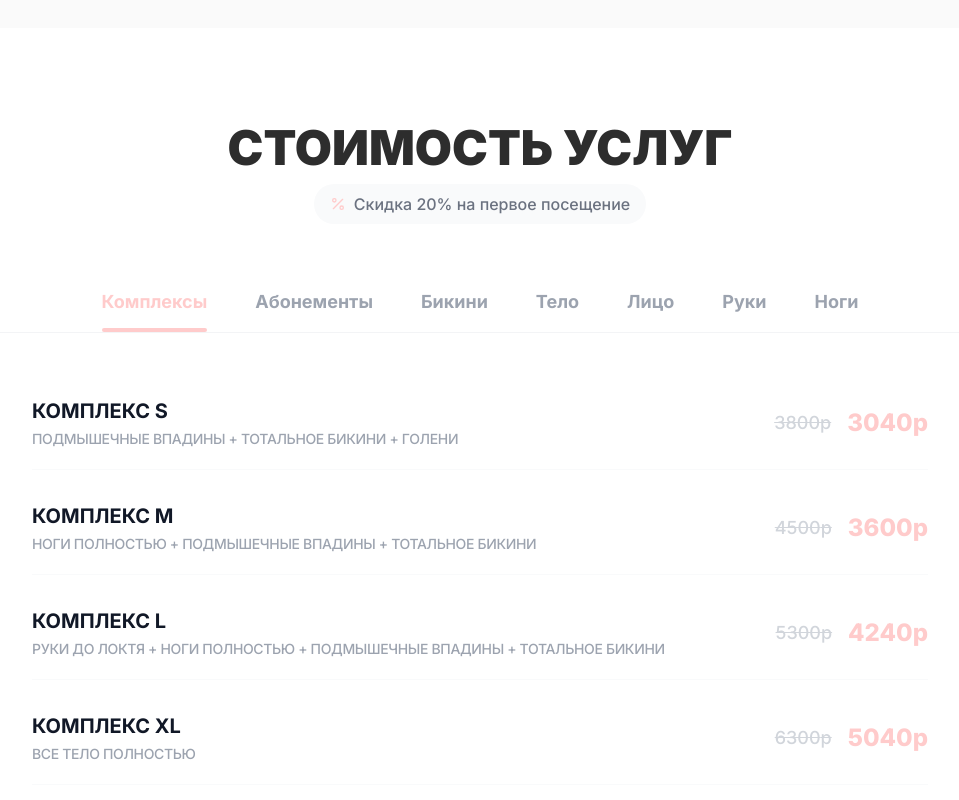
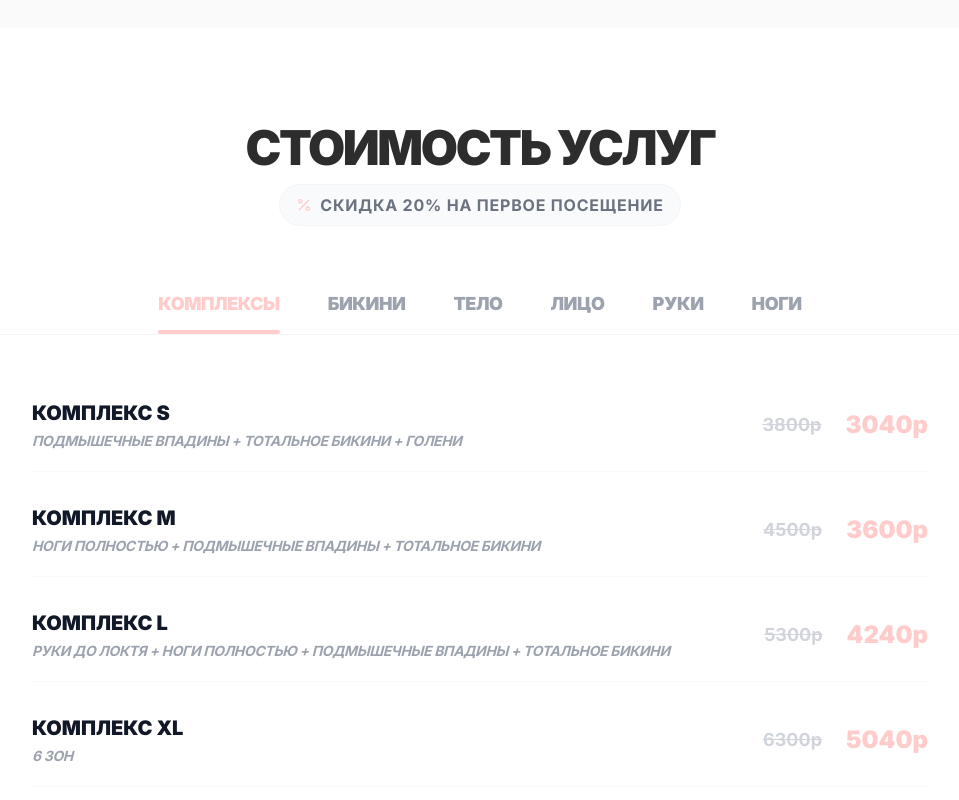
Before and after one commit to Mitrofanoff1/Kristll, a Next.js app: page / in a window 1280 px wide. Shown: the part 2020-2820 px from the top of the page, without its empty margins (160-1119 px from the left). Built offline with nearby package versions, Linux system fonts and the light colour scheme.

Commit message:
Update Price.tsx

```diff
--- a/components/Price.tsx
+++ b/components/Price.tsx
@@ -1,28 +1,23 @@
 "use client";
 
-import React, { useState, useRef, useEffect } from 'react';
+import React, { useState, useRef } from 'react';
 import { Percent } from 'lucide-react';
 
 const Price = () => {
   const [activeTab, setActiveTab] = useState('Комплексы');
   const scrollRef = useRef<HTMLDivElement>(null);
 
+  // Список категорий (убрал Абонементы)
   const categories = [
-    'Комплексы', 'Абонементы', 'Бикини', 'Тело', 'Лицо', 'Руки', 'Ноги'
+    'Комплексы', 'Бикини', 'Тело', 'Лицо', 'Руки', 'Ноги'
   ];
 
-  // Данные прайса (добавил Абонементы как пример, можешь поправить цены)
   const priceData: { [key: string]: { name: string, oldPrice: string, newPrice: string, desc?: string }[] } = {
     'Комплексы': [
       { name: "КОМПЛЕКС S", desc: "подмышечные впадины + тотальное бикини + голени", oldPrice: "3800", newPrice: "3040" },
       { name: "КОМПЛЕКС M", desc: "ноги полностью + подмышечные впадины + тотальное бикини", oldPrice: "4500", newPrice: "3600" },
       { name: "КОМПЛЕКС L", desc: "руки до локтя + ноги полностью + подмышечные впадины + тотальное бикини", oldPrice: "5300", newPrice: "4240" },
-      { name: "КОМПЛЕКС XL", desc: "все тело полностью", oldPrice: "6300", newPrice: "5040" },
-    ],
-    'Абонементы': [
-      { name: "Абонемент на 3 сеанса (Любая зона)", desc: "Выгода до 15%", oldPrice: "6000", newPrice: "5100" },
-      { name: "Абонемент на 5 сеансов (Любая зона)", desc: "Выгода до 25%", oldPrice: "10000", newPrice: "7500" },
-      { name: "Абонемент на 10 сеансов (Любая зона)", desc: "Максимальная выгода", oldPrice: "20000", newPrice: "14000" },
+      { name: "КОМПЛЕКС XL", desc: "6 зон", oldPrice: "6300", newPrice: "5040" },
     ],
     'Бикини': [
       { name: "Классическое бикини", oldPrice: "1400", newPrice: "1120" },
@@ -57,7 +52,6 @@ const Price = () => {
     ]
   };
 
-  // Центрируем активный таб при клике (для мобилок)
   const handleTabClick = (cat: string, e: React.MouseEvent) => {
     setActiveTab(cat);
     const target = e.currentTarget as HTMLElement;
@@ -73,25 +67,24 @@ const Price = () => {
 
         {/* ЗАГОЛОВОК */}
         <div className="text-center mb-8 md:mb-16">
-          <h2 className="text-2xl md:text-5xl font-black uppercase mb-3">Стоимость услуг</h2>
-          <div className="flex items-center justify-center gap-2 text-gray-500 font-medium bg-gray-50 inline-flex mx-auto px-4 py-2 rounded-full">
+          <h2 className="text-2xl md:text-5xl font-black uppercase mb-3 tracking-tighter">Стоимость услуг</h2>
+          <div className="flex items-center justify-center gap-2 text-gray-500 font-medium bg-gray-50 inline-flex mx-auto px-4 py-2 rounded-full border border-gray-100">
              <Percent className="w-4 h-4 text-accent" />
-             <p className="text-xs md:text-base">Скидка 20% на первое посещение</p>
+             <p className="text-[11px] md:text-base uppercase tracking-wider font-bold">Скидка 20% на первое посещение</p>
           </div>
         </div>
 
-        {/* ГОРИЗОНТАЛЬНЫЙ СКРОЛЛ КАТЕГОРИЙ (как на референсе) */}
+        {/* ГОРИЗОНТАЛЬНЫЙ СКРОЛЛ КАТЕГОРИЙ */}
         <div className="relative mb-10 md:mb-16">
           <div
             ref={scrollRef}
             className="flex overflow-x-auto no-scrollbar border-b border-gray-100 gap-6 md:gap-12 md:justify-center px-2"
-            style={{ scrollbarWidth: 'none', msOverflowStyle: 'none' }}
           >
             {categories.map((cat) => (
               <button
                 key={cat}
                 onClick={(e) => handleTabClick(cat, e)}
-                className={`pb-4 text-[15px] md:text-lg font-bold transition-all whitespace-nowrap relative ${
+                className={`pb-4 text-[15px] md:text-lg font-black transition-all whitespace-nowrap relative uppercase tracking-tight ${
                   activeTab === cat ? 'text-accent' : 'text-gray-400 hover:text-gray-600'
                 }`}
               >
@@ -113,21 +106,21 @@ const Price = () => {
                 className="flex flex-col md:flex-row md:items-center justify-between gap-2 pb-5 border-b border-gray-50 group"
               >
                 <div className="flex-1">
-                  <h3 className="text-[15px] md:text-xl font-bold text-gray-900 leading-tight">
+                  <h3 className="text-[15px] md:text-xl font-black text-gray-900 leading-tight uppercase">
                     {item.name}
                   </h3>
                   {item.desc && (
-                    <p className="text-[11px] md:text-sm text-gray-400 mt-1 uppercase tracking-tight font-medium">
+                    <p className="text-[11px] md:text-sm text-gray-400 mt-1 uppercase tracking-tight font-bold italic">
                       {item.desc}
                     </p>
                   )}
                 </div>
 
-                <div className="flex items-center gap-3 md:gap-4">
-                  <span className="text-gray-300 line-through text-xs md:text-lg font-medium">
+                <div className="flex items-center gap-3 md:gap-6">
+                  <span className="text-gray-300 line-through text-xs md:text-lg font-bold">
                     {item.oldPrice}р
                   </span>
-                  <span className="text-accent text-lg md:text-2xl font-extrabold">
+                  <span className="text-accent text-lg md:text-2xl font-black">
                     {item.newPrice}р
                   </span>
                 </div>
@@ -138,7 +131,7 @@ const Price = () => {
 
         {/* КНОПКА ЗАПИСИ */}
         <div className="mt-12 text-center px-4">
-            <button className="w-full md:w-auto bg-black text-white hover:bg-zinc-800 text-sm md:text-lg font-black py-4 md:py-5 px-10 md:px-16 rounded-full transition-all shadow-xl active:scale-95 uppercase tracking-widest">
+            <button className="w-full md:w-auto bg-black text-white hover:bg-zinc-800 text-sm md:text-lg font-black py-4 md:py-5 px-10 md:px-16 rounded-full transition-all shadow-xl active:scale-95 uppercase tracking-widest shadow-black/10">
                 Записаться со скидкой 20%
             </button>
         </div>
@@ -149,6 +142,10 @@ const Price = () => {
         .no-scrollbar::-webkit-scrollbar {
           display: none;
         }
+        .no-scrollbar {
+          -ms-overflow-style: none;
+          scrollbar-width: none;
+        }
       `}</style>
     </section>
   );
```
